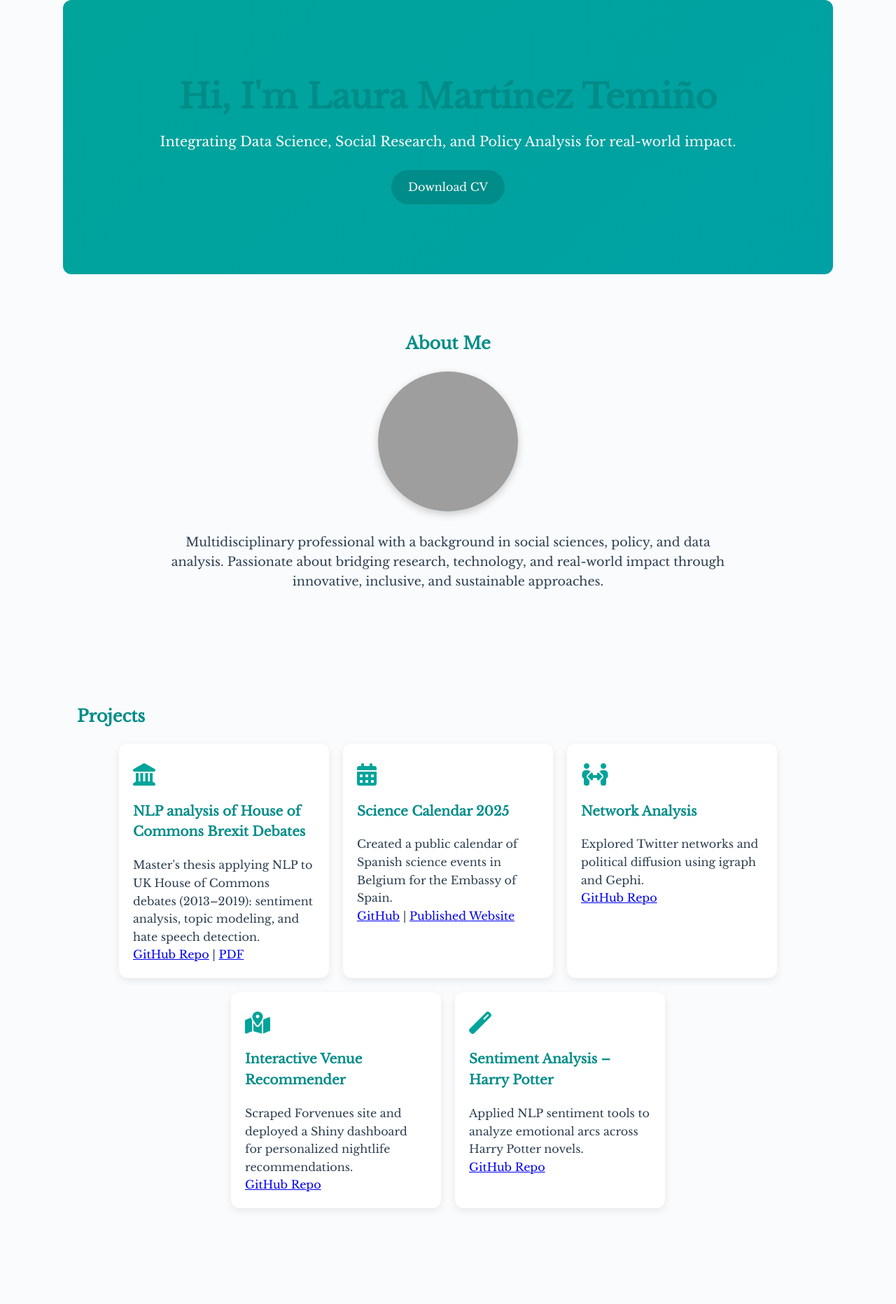
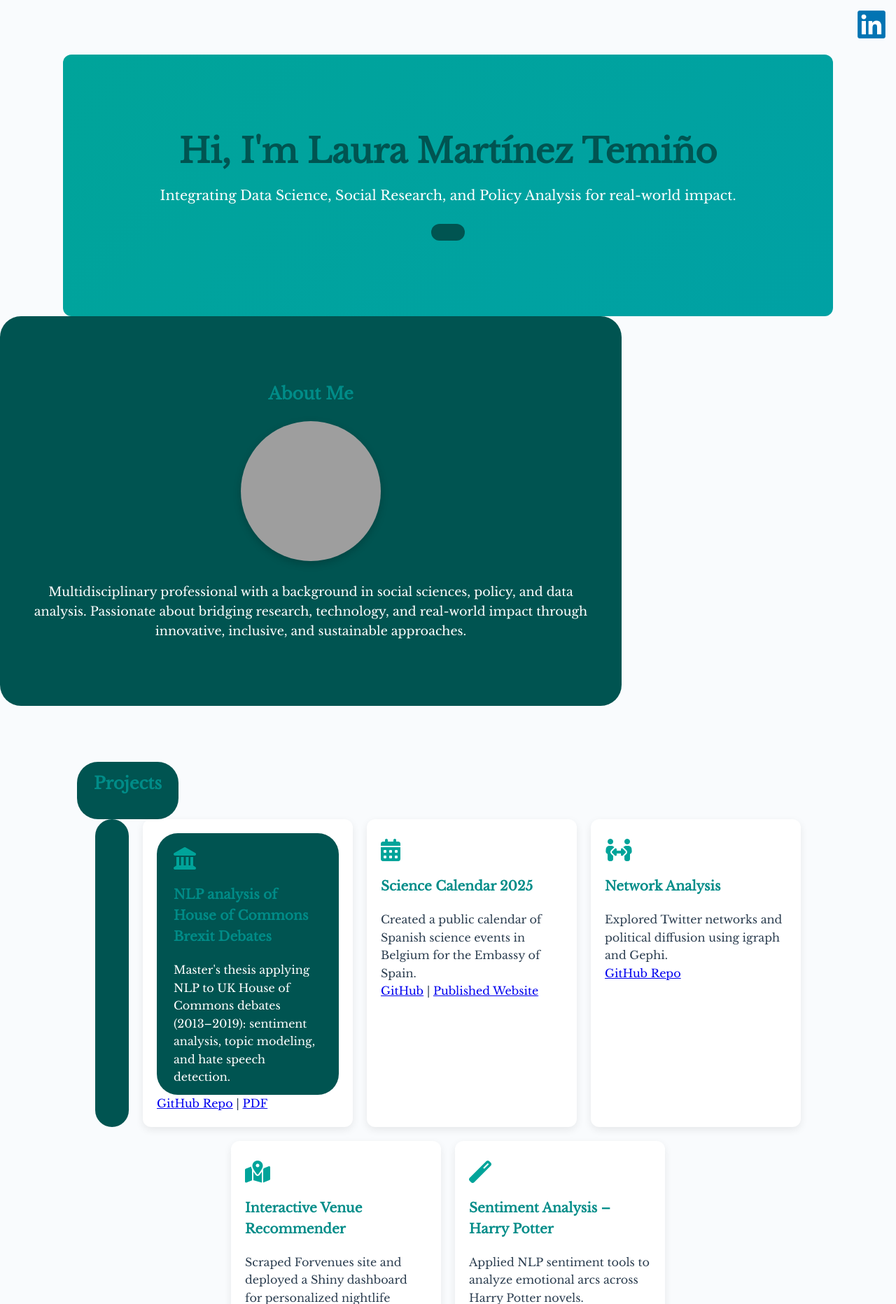
Before and after one commit to laura-martinez00/laura-website, a Flask app: page / in a window 1280 px wide. Shown: the top 1864 px of the page at 70% size. Run offline with Flask 3, Linux system fonts and the light colour scheme; some libraries are stand-ins or nearby versions; grey boxes are pictures that could not be loaded.

Commit message:
Added LinkedIn logo and link at top of site

```diff
--- a/templates/index.html
+++ b/templates/index.html
@@ -10,10 +10,16 @@
 </head>
 <body>
   <!-- Hero Section -->
+<header style="padding: 15px; text-align: right;">
+  <a href="https://www.linkedin.com/in/lauramartineztemino/" target="_blank">
+    <img src="{{ url_for('static', filename='images/linkedin.jpg') }}" alt="LinkedIn" style="height: 40px; width: auto;">
+  </a>
+</header>
+
   <section id="hero" class="section hero">
-    <h1>Hi, I'm Laura Martínez Temiño</h1>
+    <h1 style="color: #005451;">Hi, I'm Laura Martínez Temiño</h1>
     <p>Integrating Data Science, Social Research, and Policy Analysis for real-world impact.</p>
-    <a href="{{ url_for('static', filename='files/LauraMartinezCV.pdf') }}" class="btn" download>Download CV</a>
+    <a href="{{ url_for('static', filename='files/LauraMartinezCV.pdf') }}" class="btn" download style="background-color: #005451;">
   </section>
 
   <!-- About Me -->
```
Also changed, not shown: static/images/linkedin.jpg (added).
